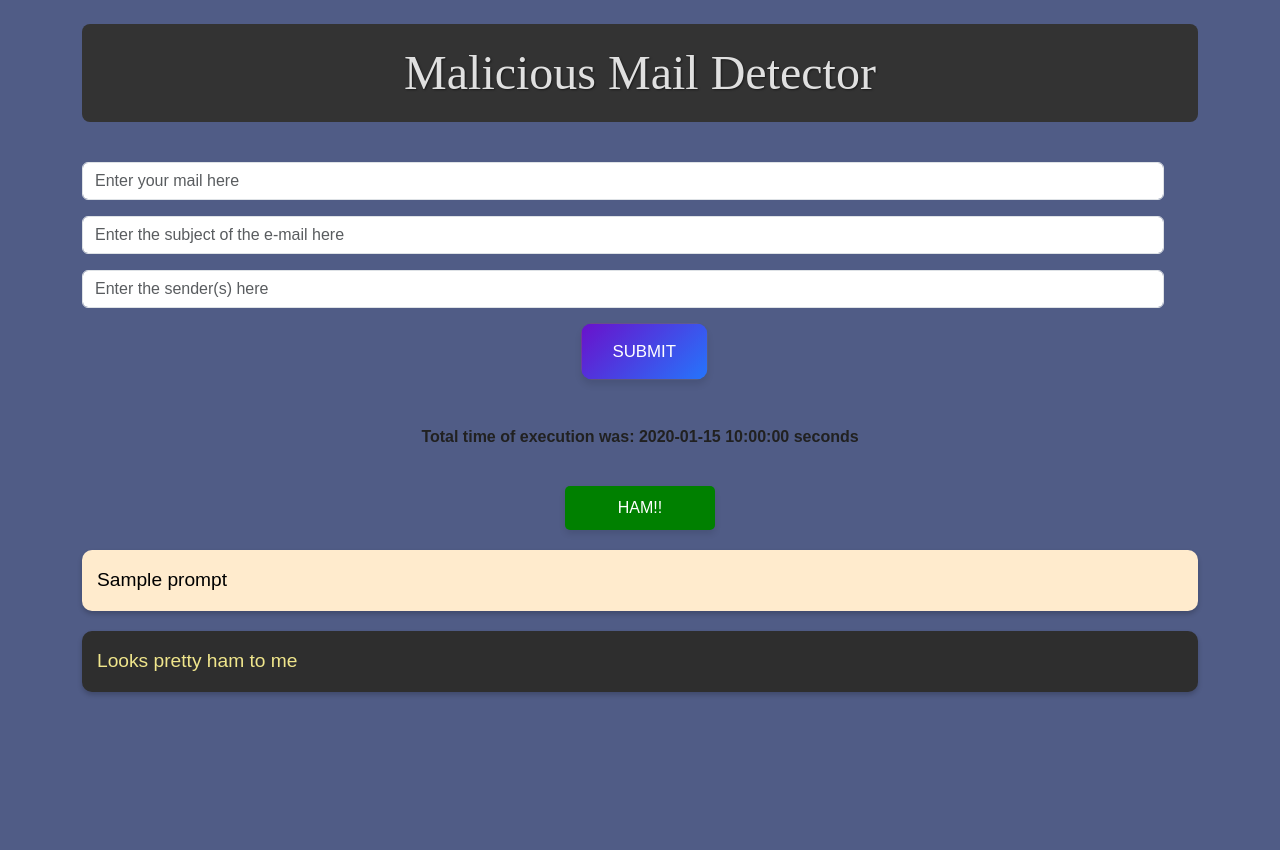
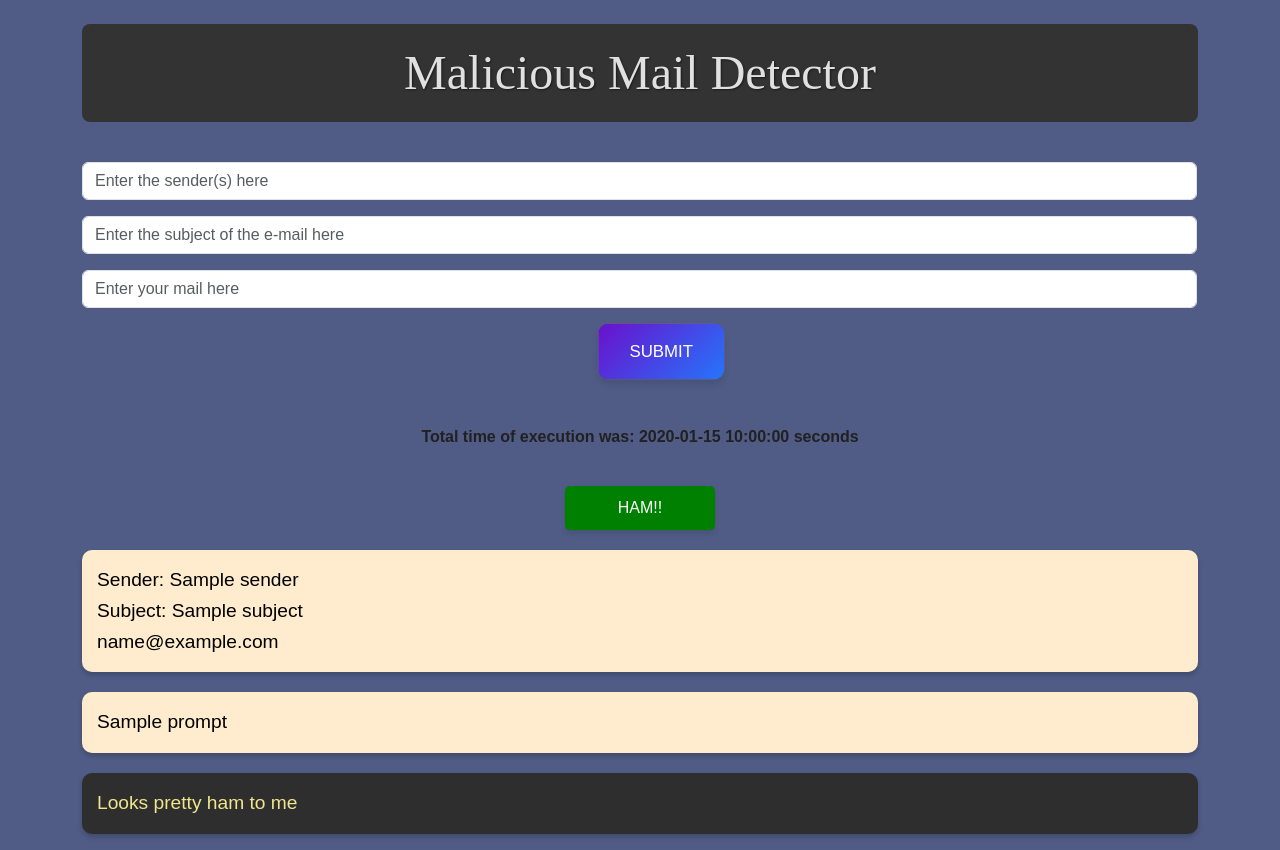
Before and after one commit to rorro6787/malicious-mail-detector, a Flask app: template templates/index.html in a window 1280 px wide. Before the commit the page ends 695 px from the top, so only its background shows below. Run offline with Flask 3, Linux system fonts and the light colour scheme; the template is opened without the code that fills it: most values are stand-ins (such as "Sample title", 1, 10 or a date in 2020); parts of the project's set-up code (start-up, migrations or seed data) failed here and were passed over; some libraries are stand-ins or nearby versions.

Commit message:
Added new fields for subject and sender

```diff
--- a/app.py
+++ b/app.py
@@ -38,9 +38,11 @@ def index():
                                    description=description,
                                    totalTime = totalTime)
         """
+        input_sender = request.form['sender']
+        input_subject = request.form['subject']
         input_text = request.form['inputText']
         if input_text:
-            prompt = input_text
+            prompt = f"Sender: {input_sender}Subject: {input_subject}{input_text}"
             process_input, totalTime = test_model(prompt)
 
             process_imput_dic = ast.literal_eval(process_input)
@@ -50,7 +52,9 @@ def index():
                                     totalTime = round(totalTime, 2),
                                     spam=process_imput_dic['spam'],
                                     spam_type=process_imput_dic['spam_type'],
-                                    prompt=prompt
+                                    sender = input_sender,
+                                    subject= input_subject,
+                                    mail= input_text
                                 )
 
         return render_template('index.html')
--- a/static/styles.css
+++ b/static/styles.css
@@ -6,7 +6,7 @@ body {
 }
 
 #uploadForm {
-    width: 97%;
+    width: 100%;
 }
 
 html {
--- a/templates/index.html
+++ b/templates/index.html
@@ -87,19 +87,20 @@
 
 <!-- Combined form for E-mail, Subject, and Sender -->
 <form id="uploadForm" action="/" method="POST" class="text-center mb-5">
-    <!-- This part is for the E-mail -->
-    <div class="input-group mb-3">
-        <input type="text" class="form-control" name="inputText" id="inputText" placeholder="Enter your mail here" required>
+
+     <!-- This part is for the Sender -->
+     <div class="input-group mb-3">
+        <input type="text" class="form-control" name="sender" id="sender" placeholder="Enter the sender(s) here" required>
     </div>
-
     <!-- This part is for the Subject -->
     <div class="input-group mb-3">
         <input type="text" class="form-control" name="subject" id="subject" placeholder="Enter the subject of the e-mail here" required>
     </div>
 
-    <!-- This part is for the Sender -->
+    <!-- This part is for the E-mail -->
+
     <div class="input-group mb-3">
-        <input type="text" class="form-control" name="sender" id="sender" placeholder="Enter the sender(s) here" required>
+        <input type="text" class="form-control" name="inputText" id="inputText" placeholder="Enter your mail here" required>
     </div>
 
     <!-- Single Submit button -->
@@ -145,6 +146,7 @@
                 </div>
             {% endif %}
         {% endif %}
+        <p class="lead description-text2" id="description">Sender: {{ sender }}<br>Subject: {{ subject }}<br>{{ mail }}</p>
         <p class="lead description-text2" id="description">{{ prompt }}</p>
         {% if not spam %}
             <p class="lead description-text" id="description">Looks pretty ham to me</p>
```
